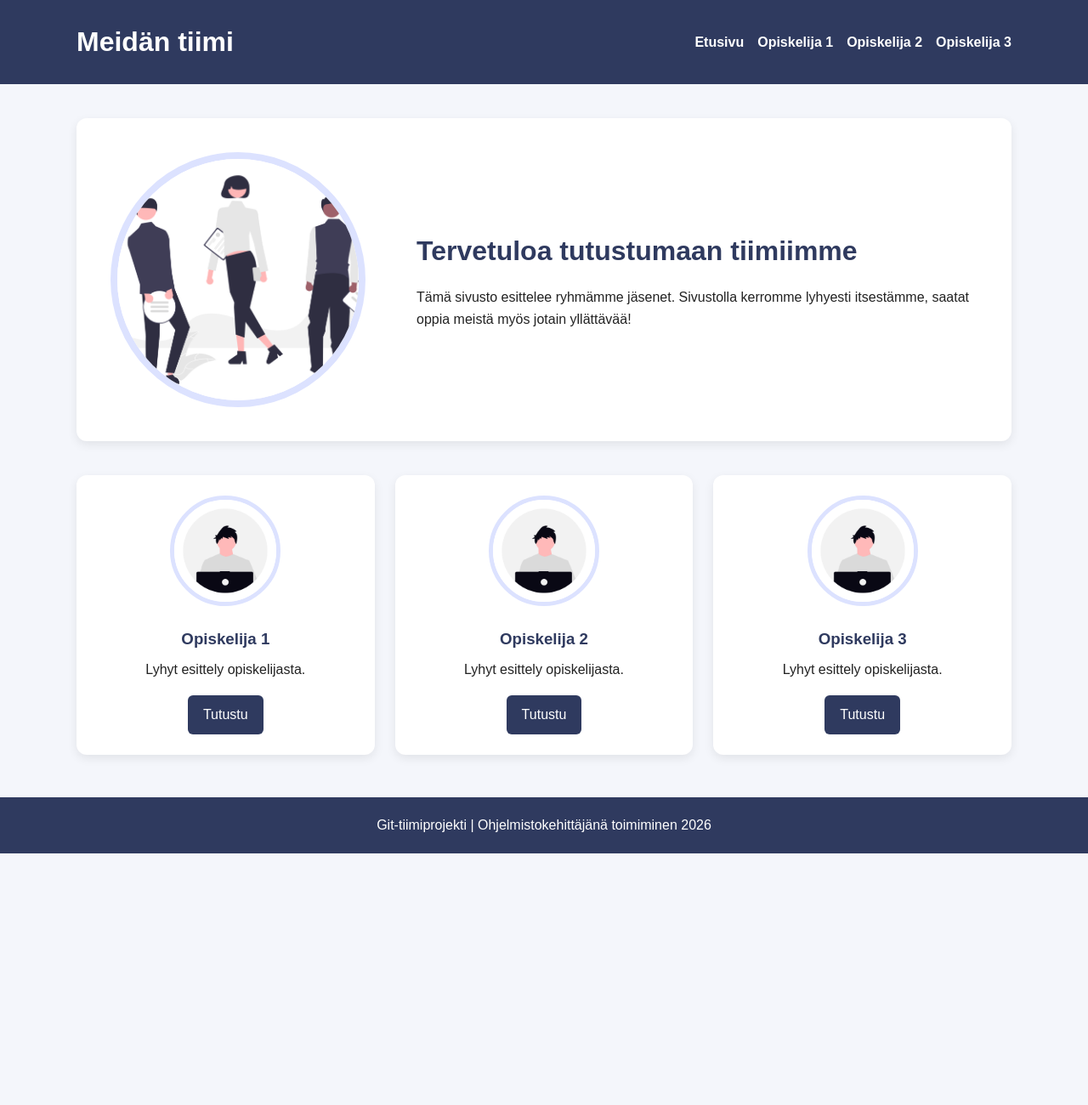
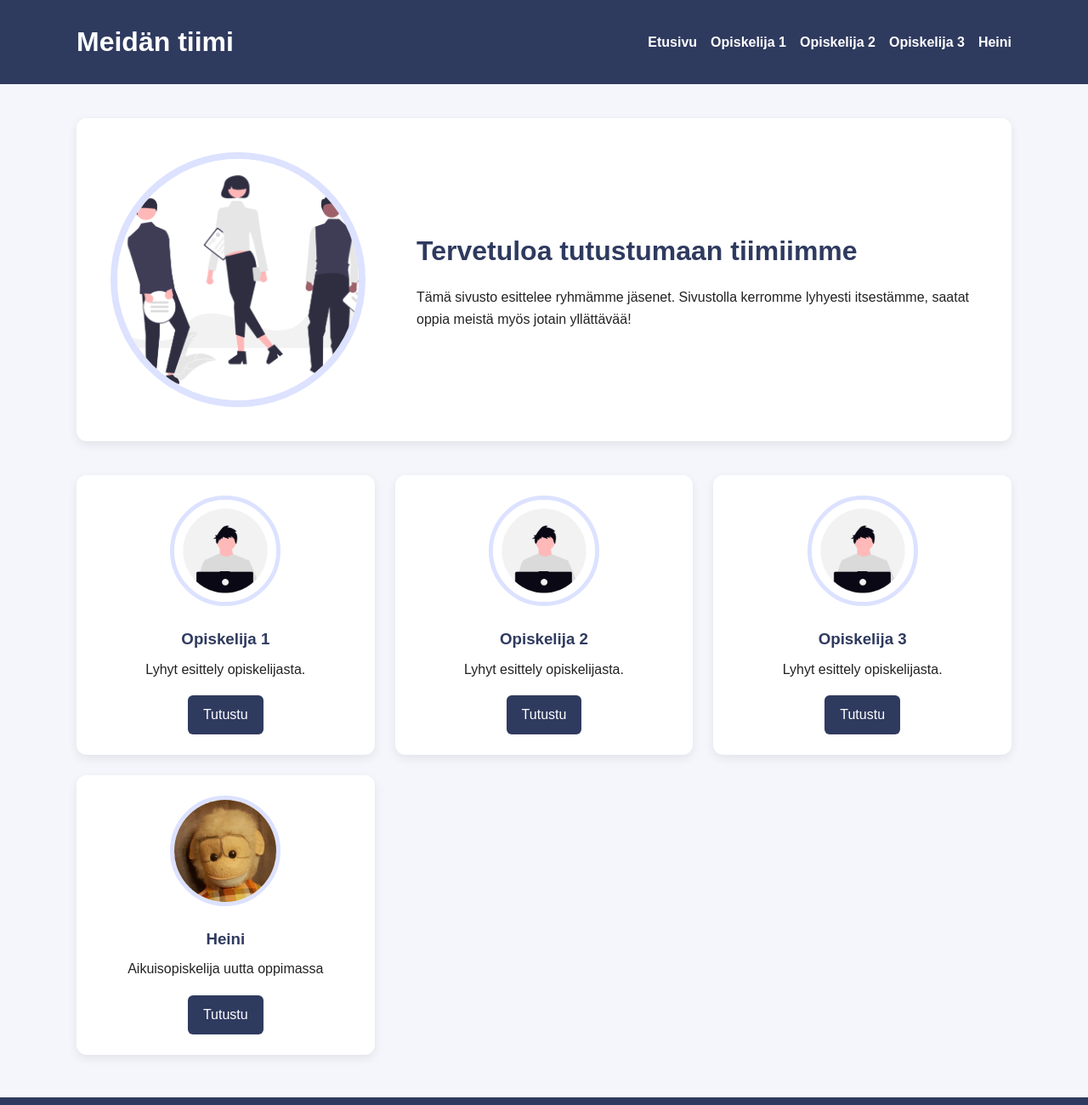
Before and after one commit to vitavlas/git-tiimiprojekti, a plain HTML site: page index.html in a window 1280 px wide. Shown: the top 1300 px of the page at 85% size. Before the commit the page ends 1004 px from the top, so only its background shows below. Drawn offline with Linux system fonts and the light colour scheme.

Commit message:
oman profiilin sekä index- ja CSS-tiedostojen muokkausta

```diff
--- a/css/style.css
+++ b/css/style.css
@@ -86,8 +86,9 @@ main {
 }
 
 #H {
+    font-family: "Sofia", sans-serif;
+}
 
-}
 .members {
     display: grid;
     grid-template-columns: repeat(3, 1fr);
--- a/index.html
+++ b/index.html
@@ -18,6 +18,7 @@
                 <a href="pages/opiskelija_malli.html">Opiskelija 1</a>
                 <a href="pages/opiskelija_malli.html">Opiskelija 2</a>
                 <a href="pages/opiskelija_malli.html">Opiskelija 3</a>
+                <a href="pages/Heini-profiili.html">Heini</a>
             </nav>
         </div>
     </header>
@@ -56,6 +57,13 @@
                 <p>Lyhyt esittely opiskelijasta.</p>
                 <a class="button" href="pages/opiskelija_malli.html">Tutustu</a>
             </article>
+
+            <article class="member-card">
+                <img class="profile-photo-small" src="images/naama.jpg" alt="Heini">
+                <h3>Heini</h3>
+                <p>Aikuisopiskelija uutta oppimassa</p>
+                <a class="button" href="pages/opiskelija_malli.html">Tutustu</a>
+            </article>
         </section>
     </main>
 
```
Also changed, not shown: pages/Heini-profiili.html (+3 -1 lines), images/naama.jpg (added).
